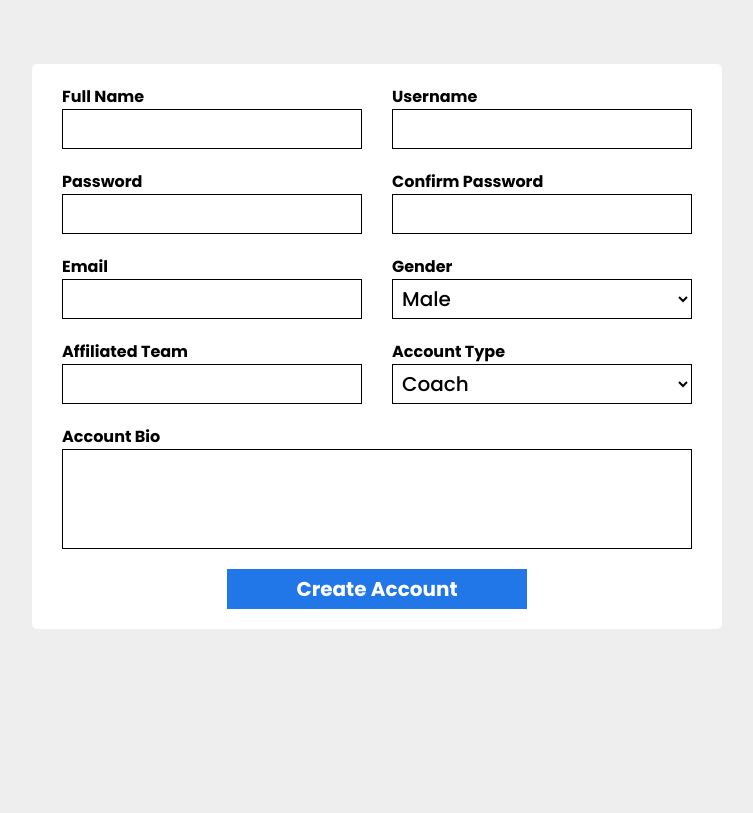
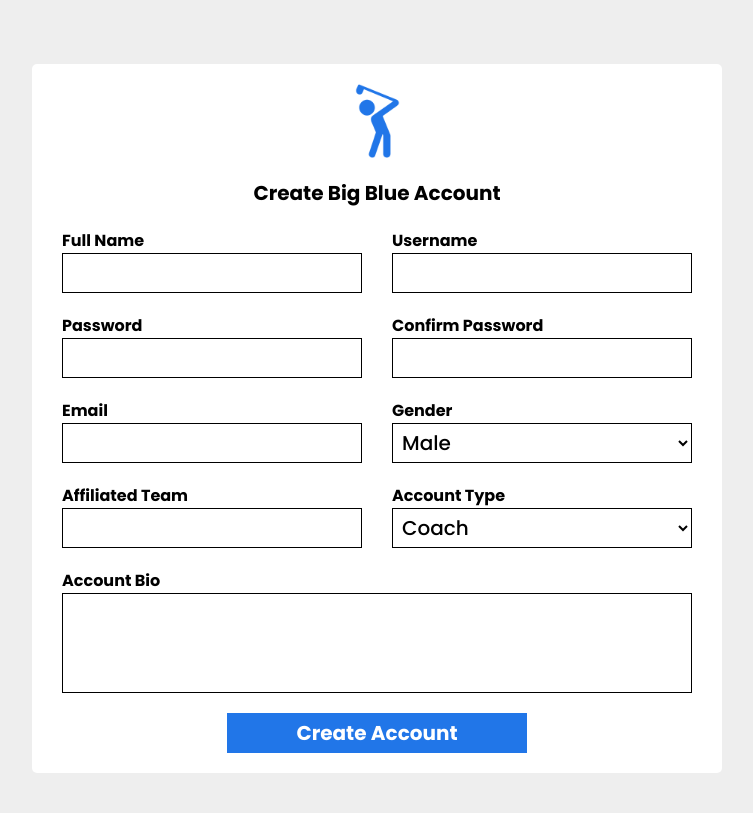
Before and after one commit to maxklema/Big-Blue, a Flask app: page /create_account in a window 1280 px wide. Shown: the part 56-869 px from the top of the page, without its empty margins (263-1016 px from the left). Before the commit the page ends 685 px from the top, so only its background shows below. Run offline with Flask 2, Linux system fonts and the light colour scheme.

Commit message:
form almost done

```diff
--- a/static/styles/stylesignup.css
+++ b/static/styles/stylesignup.css
@@ -271,6 +271,32 @@ body form div div label {
     display: block;
 }
 
+#error {
+    background-color: white;
+    color: red;
+    text-align: center;
+    margin-bottom: 10px;
+    font-family: bigBlueSemiBold;
+}
+
+
 #form-submit:hover {
     background-color: #1b6cd7;
 }
+
+.form-container form h3 {
+    font-size: 20px;
+    margin-bottom: 20px;
+    background-color: white;
+    text-align: center;
+}
+
+.form-container form img {
+    background-color: white;
+    height: 73.5px;
+    width: 45px;
+    margin-right: auto;
+    margin-left: auto;
+    display: block;
+    margin-bottom: 20px;
+}
--- a/templates/create_account.html
+++ b/templates/create_account.html
@@ -26,6 +26,17 @@ bio = bio
         <div class="form-container">
             <form action="#" method="post">
 
+                <img src="{{ url_for('static', filename='logo graphics/basicgolfer.png') }}" alt="">
+
+                <h3>Create Big Blue Account</h3>
+                {% if message %}
+                    <h5 id="error">{{message}}</h5>
+                    <script>
+                        if (document.getElementById("error").innerHTML == "Account created sucessfully!"){
+                            document.getElementById("error").style.color = "#2176e8";
+                        }
+                    </script>
+                {% endif %}
                 <div class="row-one">
                     <div class="full-name">
                         <label for="name">Full Name</label>
```
Also changed, not shown: instance/webdata.sqlite3.
